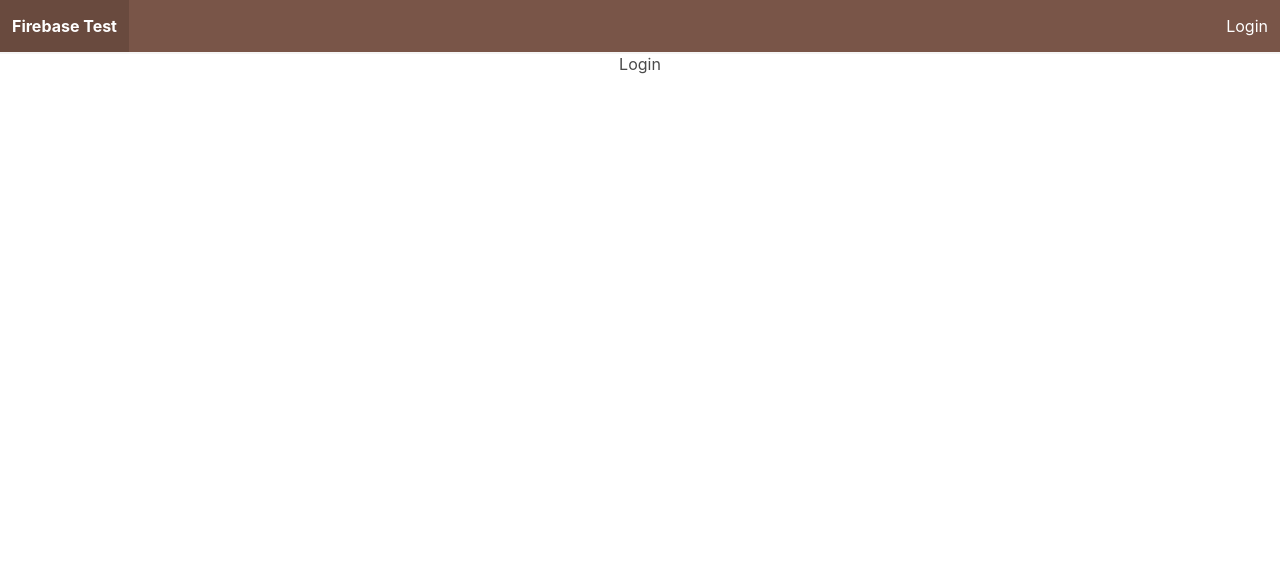
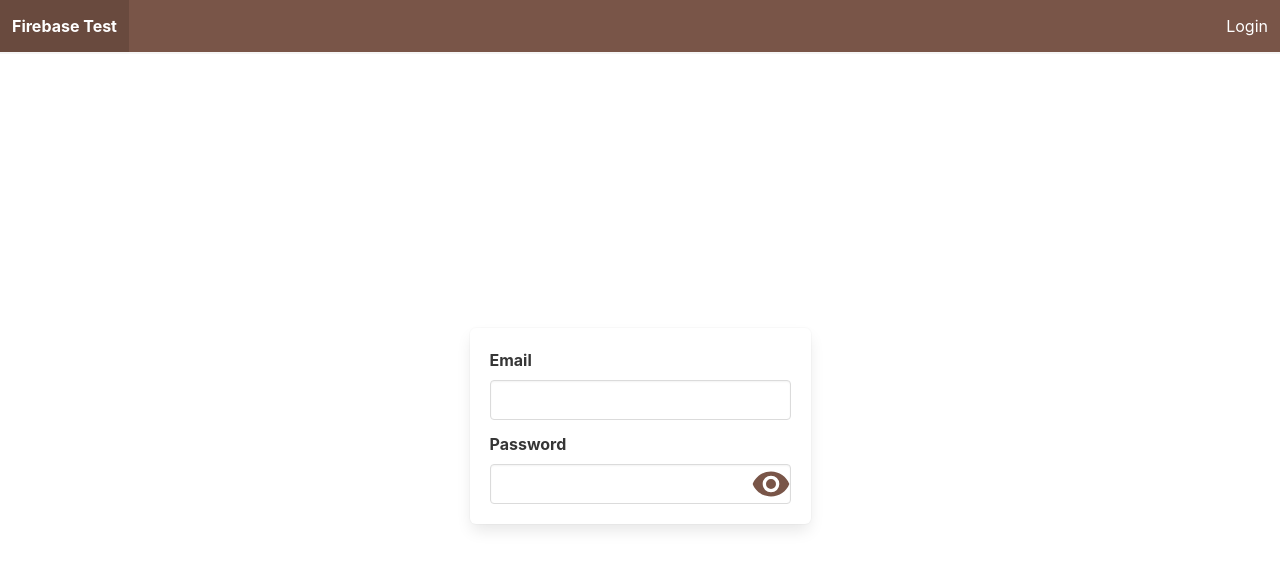
Before and after one commit to drdilyor/firebase-app, a Vue app: page /login in a window 1280 px wide. Shown: the top 568 px of the page. Built offline with nearby package versions, Linux system fonts and the light colour scheme.

Commit message:
router auth

```diff
--- a/src/firebase.js
+++ b/src/firebase.js
@@ -4,7 +4,7 @@ import "firebase/analytics"
 import "firebase/auth"
 import "firebase/firestore"
 
-const firebaseConfig = {
+export const firebaseConfig = {
   apiKey: "AIzaSyDzWe7BTdXHakrWvxD_cg5zD-APrfTT9X0",
   authDomain: "test-dafb3.firebaseapp.com",
   projectId: "test-dafb3",
@@ -16,9 +16,9 @@ const firebaseConfig = {
 firebase.initializeApp(firebaseConfig)
 firebase.analytics()
 
-const db = firebase.firestore()
-const auth = firebase.auth()
+export const db = firebase.firestore()
+export const auth = firebase.auth()
 
-const clUsers = db.collection('users')
+export const clUsers = db.collection('users')
 
 export default {db, auth, clUsers, firebaseConfig}
--- a/src/router/index.js
+++ b/src/router/index.js
@@ -1,5 +1,7 @@
 import Vue from 'vue'
 import VueRouter from 'vue-router'
+import {auth} from '@/firebase'
+
 import Home from '../views/Home.vue'
 import Login from '../views/Login.vue'
 import Settings from '../views/Settings.vue'
@@ -11,7 +13,8 @@ const routes = [
   {
     path: '/',
     name: 'Home',
-    component: Home
+    component: Home,
+    meta: {requiresAuth: true},
   },
   {
     path: '/login',
@@ -22,6 +25,7 @@ const routes = [
     path: '/settings',
     name: 'Settings',
     component: Settings,
+    meta: {requiresAuth: true},
   },
   {
     path: '*',
@@ -36,4 +40,14 @@ const router = new VueRouter({
   routes
 })
 
+router.beforeEach((to, from, next) => {
+  const requiresAuth = to.matched.some(x => x.meta.requiresAuth)
+  if (requiresAuth && !auth.currentUser) {
+    next('/login')
+  }
+  else {
+    next()
+  }
+})
+
 export default router
--- a/src/views/Login.vue
+++ b/src/views/Login.vue
@@ -1,5 +1,12 @@
 <template>
-  <div class="container">
-    Login
-  </div>
+  <section class="center">
+    <form class="box" @submit.prevent>
+      <b-field label="Email">
+        <b-input type="email" name="email" />
+      </b-field>
+      <b-field label="Password">
+        <b-input type="password" name="password" password-reveal />
+      </b-field>
+    </form>
+  </section>
 </template>
```
Also changed, not shown: src/icons.js (+8 -1 lines).
